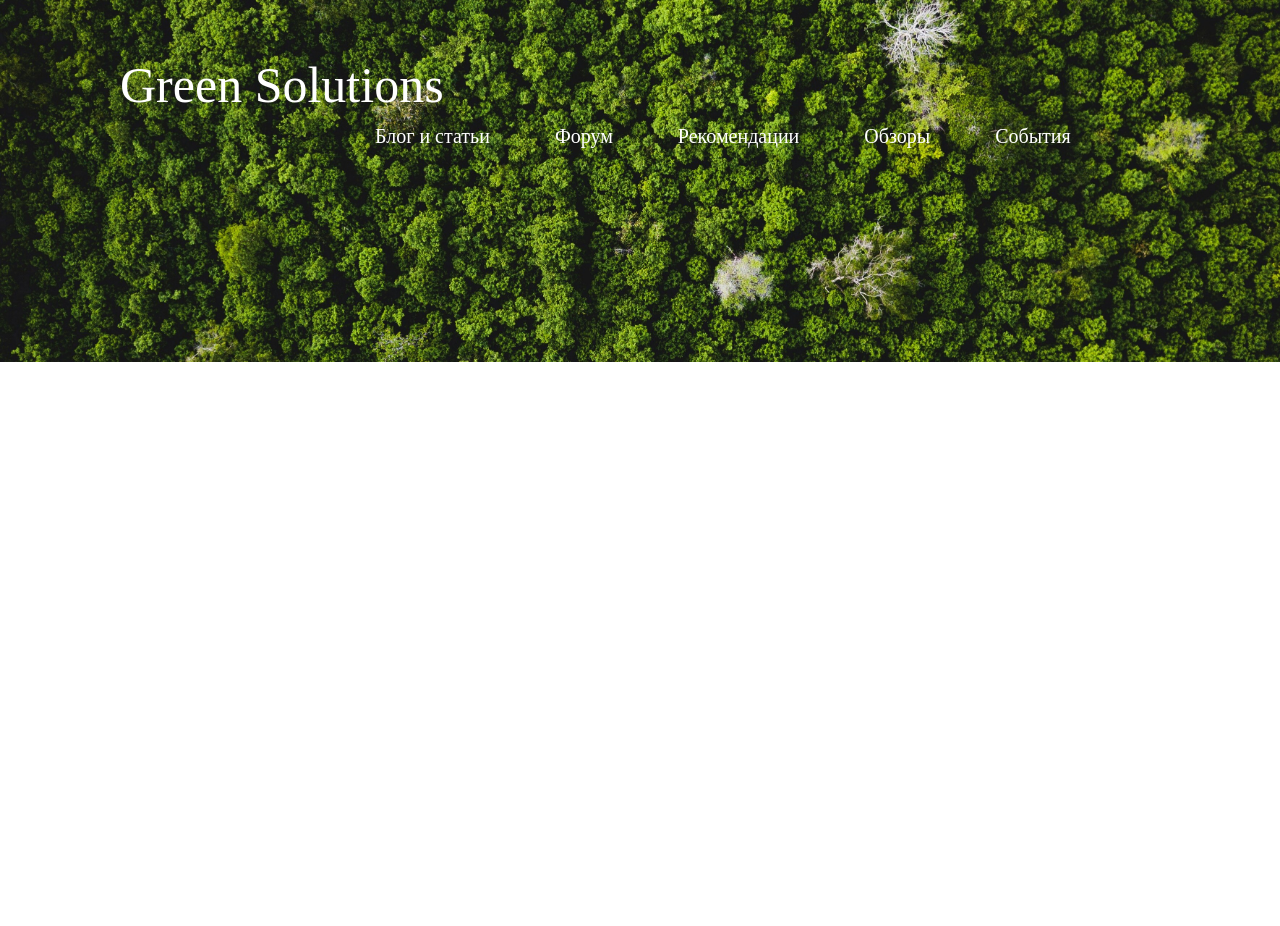
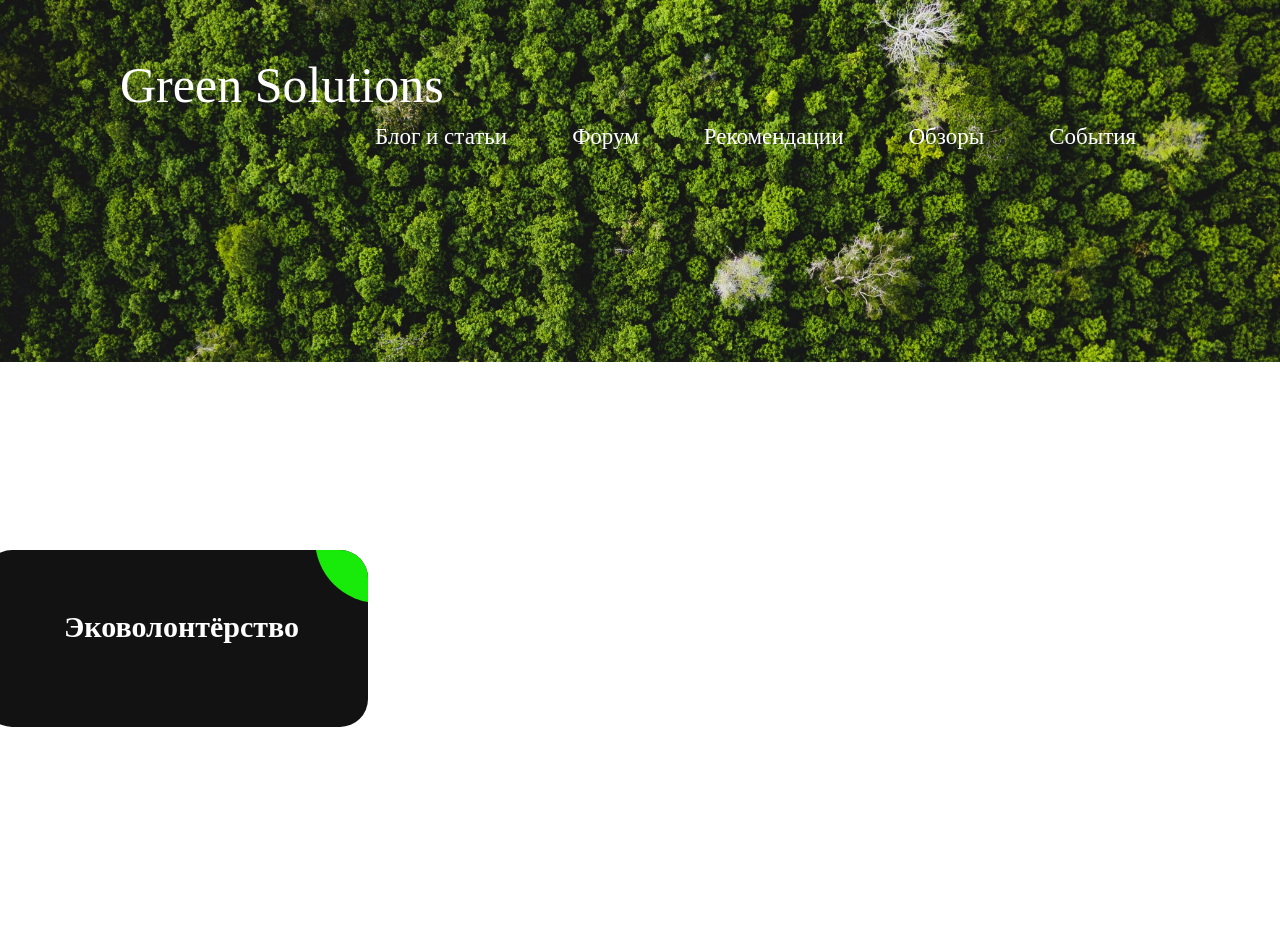
Before and after one commit to z6daB/GreenSolutions, a Flask app: page / in a window 1280 px wide; the page is wider, and only the part inside the window is pictured. Shown: the top 926 px of that part. Run offline with Flask 3, Linux system fonts and the light colour scheme.

Commit message:
adding a button about volunteers

```diff
--- a/static/css/style.css
+++ b/static/css/style.css
@@ -17,14 +17,15 @@ ul {
 .bg {
     position: absolute;
     width: 100%;
-
 }
 
 body {
+    background-color: white;
     overflow-x: hidden;
     width: 100%;
     height: 3000px;
 }
+
 
 .header__inner{
     display: flex;
@@ -88,10 +89,77 @@ body {
 
 
 .menu__item {
-    font-size: 20px;
+    font-size: 23px;
     text-decoration: none;
 }
 
-.volunteer {
-    background-color: white;
+.ag-format-container {
+    width: 1142px;
+    margin: 0 auto;
 }
+
+
+.ag-courses_box {
+    display: -webkit-box;
+    display: -ms-flexbox;
+    display: flex;
+    -webkit-box-align: start;
+    -ms-flex-align: start;
+    align-items: flex-start;
+    -ms-flex-wrap: wrap;
+    flex-wrap: wrap;
+    padding: 350px 0;
+    margin-left: -100px;
+}
+.ag-courses_item {
+    -ms-flex-preferred-size: calc(33.33333% - 30px);
+    flex-basis: calc(33.33333% - 30px);
+    margin: 0 15px 30px;
+    overflow: hidden;
+    border-radius: 28px;
+}
+
+.ag-courses-item_link {
+    text-decoration: none;
+    display: block;
+    padding: 30px 20px;
+    background-color: #121212;
+    overflow: hidden;
+    position: relative;
+}
+
+.ag-courses-item_link:hover .ag-courses-item_bg {
+    margin-top: 100px;
+    -webkit-transform: scale(10);
+    -ms-transform: scale(10);
+    transform: scale(10);
+}
+.ag-courses-item_title {
+    min-height: 87px;
+    margin-left: 60px;
+    margin-top: 30px;
+    overflow: hidden;
+
+    font-weight: bold;
+    font-size: 30px;
+    color: #FFF;
+    z-index: 2;
+    position: relative;
+}
+
+.ag-courses-item_bg {
+    height: 128px;
+    width: 128px;
+    background-color: #18eb09;
+
+    z-index: 1;
+    position: absolute;
+    top: -75px;
+    right: -75px;
+
+    border-radius: 50%;
+
+    -webkit-transition: all .5s ease;
+    -o-transition: all .5s ease;
+    transition: all .5s ease;
+}
--- a/templates/index.html
+++ b/templates/index.html
@@ -33,8 +33,18 @@ GreenSolutions
     </div>
 </header>
 <main>
-    <div class="volunteer">
-        <button>Волонтер</button>
+    <div class="ag-format-container">
+        <div class="ag-courses_box">
+            <div class="ag-courses_item">
+                <a href="#" class="ag-courses-item_link">
+                    <div class="ag-courses-item_bg"></div>
+
+                    <div class="ag-courses-item_title">
+                        Эковолонтёрство
+                    </div>
+                </a>
+            </div>
+        </div>
     </div>
 </main>
 {% endblock %}
```
